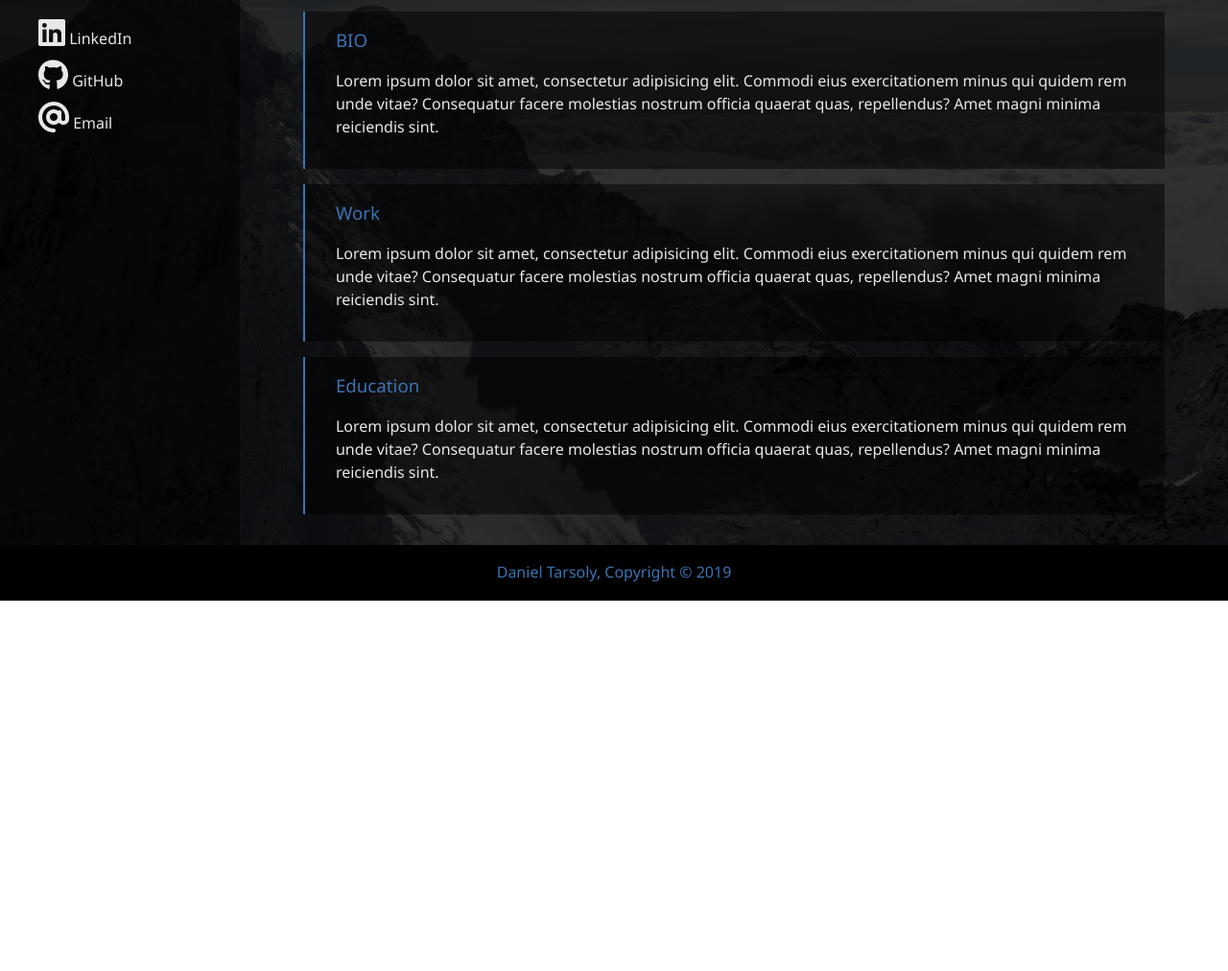
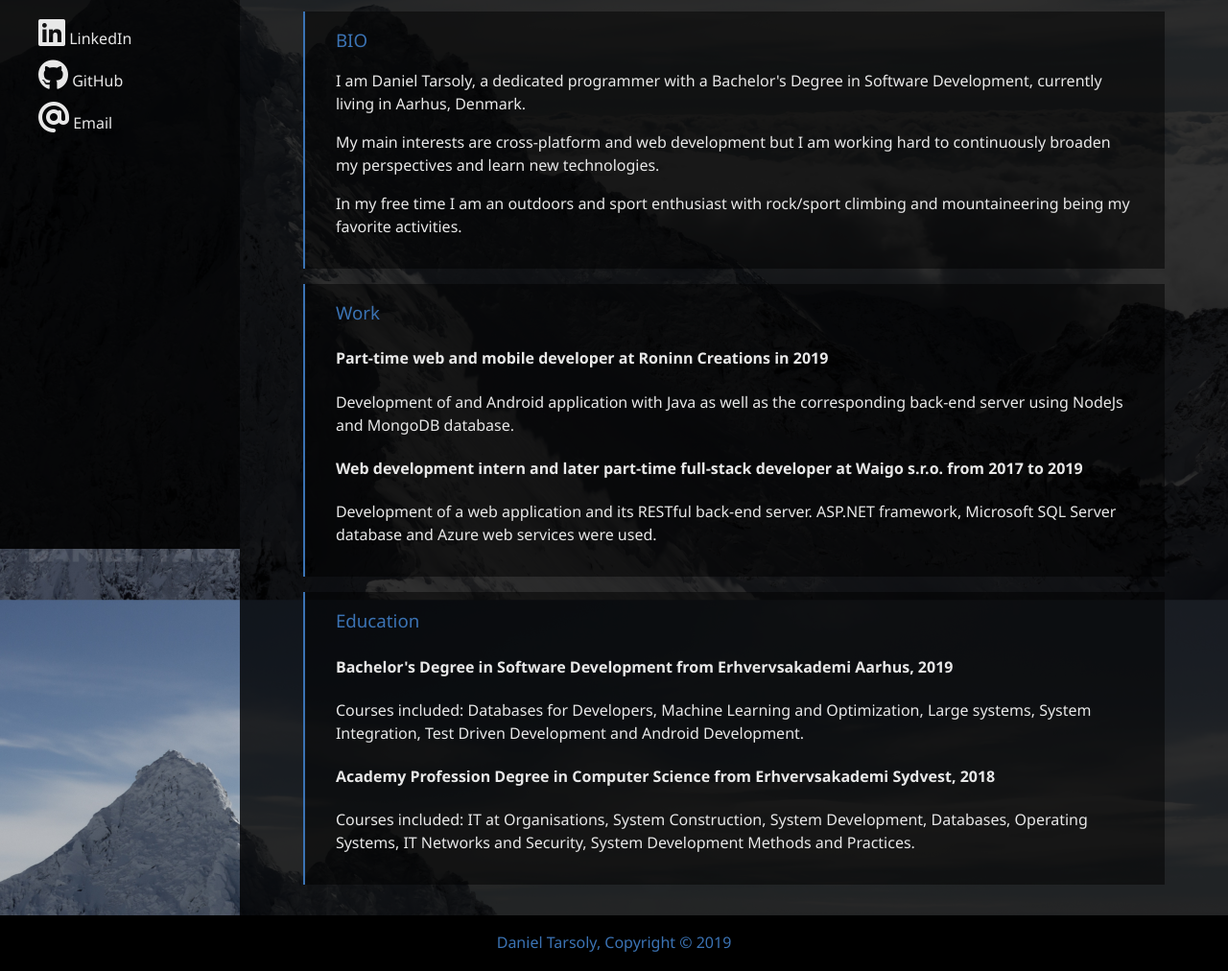
Before and after one commit to DanTarsoly/Portfolio, a website: page dist/index.html in a window 1280 px wide. Shown: the part 228-1240 px from the top of the page at 96% size. Before the commit the page ends 854 px from the top, so only its background shows below. Drawn offline with Linux system fonts and the light colour scheme.

Commit message:
Version 1.0.0

```diff
--- a/dist/index.html
+++ b/dist/index.html
@@ -40,17 +40,26 @@
 
         <section id="bio" class="box-container">
             <h3 class="text-secondary">BIO</h3>
-            <p>Lorem ipsum dolor sit amet, consectetur adipisicing elit. Commodi eius exercitationem minus qui quidem rem unde vitae? Consequatur facere molestias nostrum officia quaerat quas, repellendus? Amet magni minima reiciendis sint.</p>
+            <p>I am Daniel Tarsoly, a dedicated programmer with a Bachelor's Degree in Software Development, currently living in Aarhus, Denmark.</p>
+            <p>My main interests are cross-platform and web development but I am working hard to continuously broaden my perspectives and learn new technologies.</p>
+            <p>In my free time I am an outdoors and sport enthusiast with rock/sport climbing and mountaineering being my favorite activities.</p>
         </section>
 
         <section id="work" class="box-container">
             <h3 class="text-secondary">Work</h3>
-            <p>Lorem ipsum dolor sit amet, consectetur adipisicing elit. Commodi eius exercitationem minus qui quidem rem unde vitae? Consequatur facere molestias nostrum officia quaerat quas, repellendus? Amet magni minima reiciendis sint.</p>
+            <h4>Part-time web and mobile developer at Roninn Creations in 2019</h4>
+            <p>Development of and Android application with Java as well as the corresponding back-end server using NodeJs and MongoDB database.</p>
+            <h4>Web development intern and later part-time full-stack developer at Waigo s.r.o. from 2017 to 2019</h4>
+            <p>Development of a web application and its RESTful back-end server. ASP.NET framework, Microsoft SQL Server database and Azure web services were used.</p>
         </section>
 
         <section id="education" class="box-container">
             <h3 class="text-secondary">Education</h3>
-            <p>Lorem ipsum dolor sit amet, consectetur adipisicing elit. Commodi eius exercitationem minus qui quidem rem unde vitae? Consequatur facere molestias nostrum officia quaerat quas, repellendus? Amet magni minima reiciendis sint.</p>
+            <h4>Bachelor's Degree in Software Development from Erhvervsakademi Aarhus, 2019</h4>
+            <p>Courses included: Databases for Developers, Machine Learning and Optimization, Large systems, System Integration, Test Driven Development and Android Development.</p>
+            <h4>Academy Profession Degree in Computer Science from Erhvervsakademi Sydvest, 2018</h4>
+            <p>Courses included: IT at Organisations, System Construction, System Development, Databases, Operating Systems, IT Networks and Security, System Development
+                Methods and Practices.</p>
         </section>
     </main>
 
```
